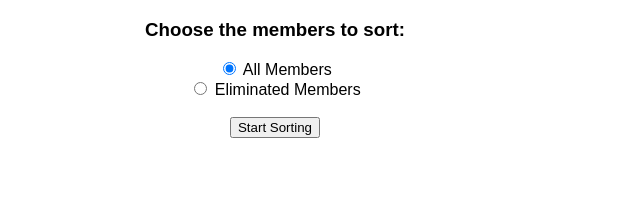
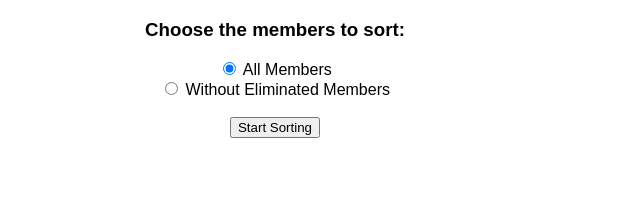
Before and after one commit to iluvsarang/ulbiassorter, a plain HTML site: page index.html in a window 1280 px wide. Shown: the top 223 px of the page, 365-1005 px from the left. Drawn offline with Linux system fonts and the light colour scheme.

Commit message:
Update index.html

```diff
--- a/index.html
+++ b/index.html
@@ -378,7 +378,7 @@
         <input type="radio" id="allMembers" name="memberChoice" value="all" checked>
         <label for="allMembers">All Members</label><br>
         <input type="radio" id="eliminatedMembers" name="memberChoice" value="eliminated">
-        <label for="eliminatedMembers">Eliminated Members</label><br><br>
+        <label for="eliminatedMembers">Without Eliminated Members</label><br><br>
 
         <button onclick="initList()">Start Sorting</button>
         <br><br>
```
